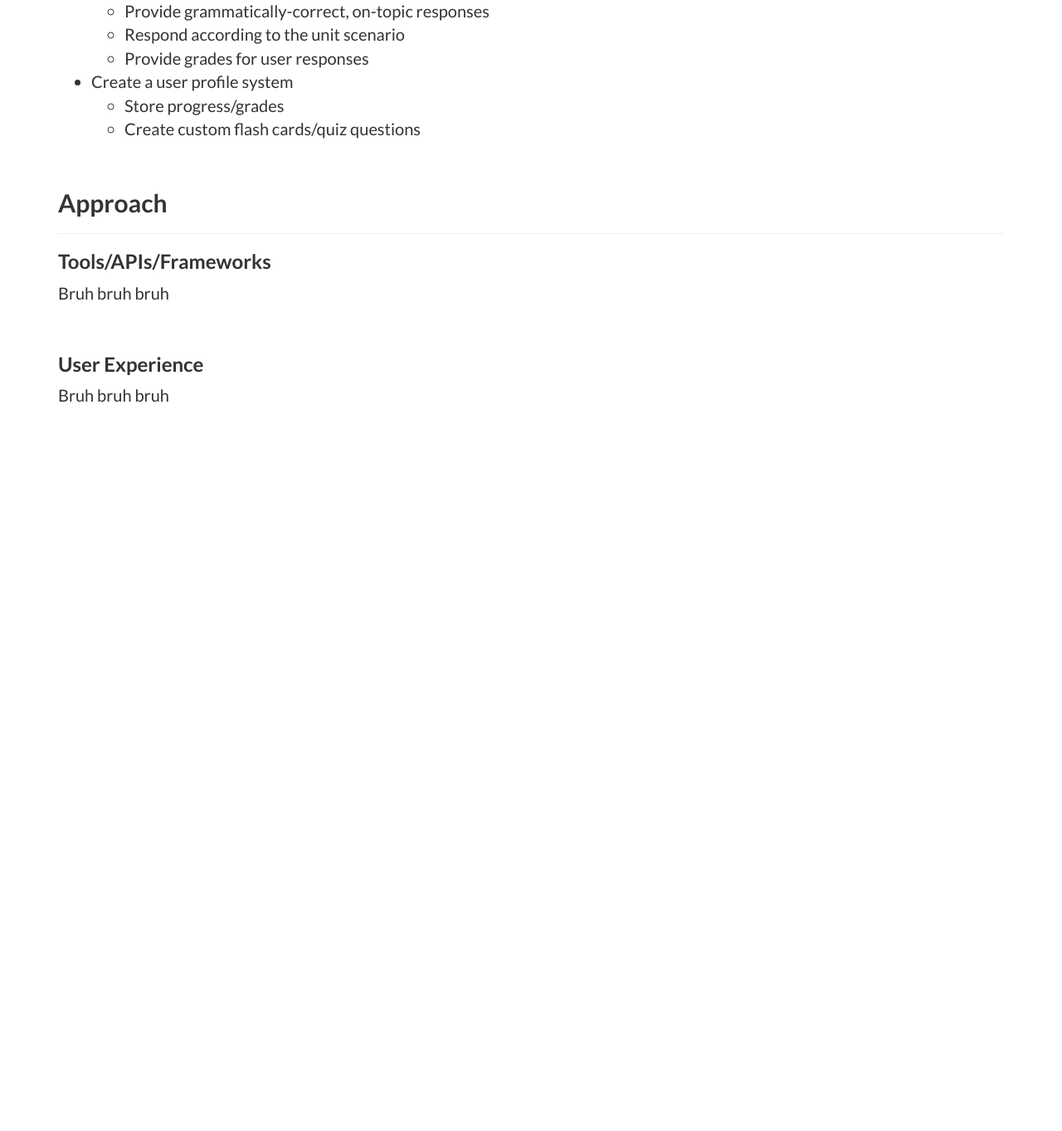
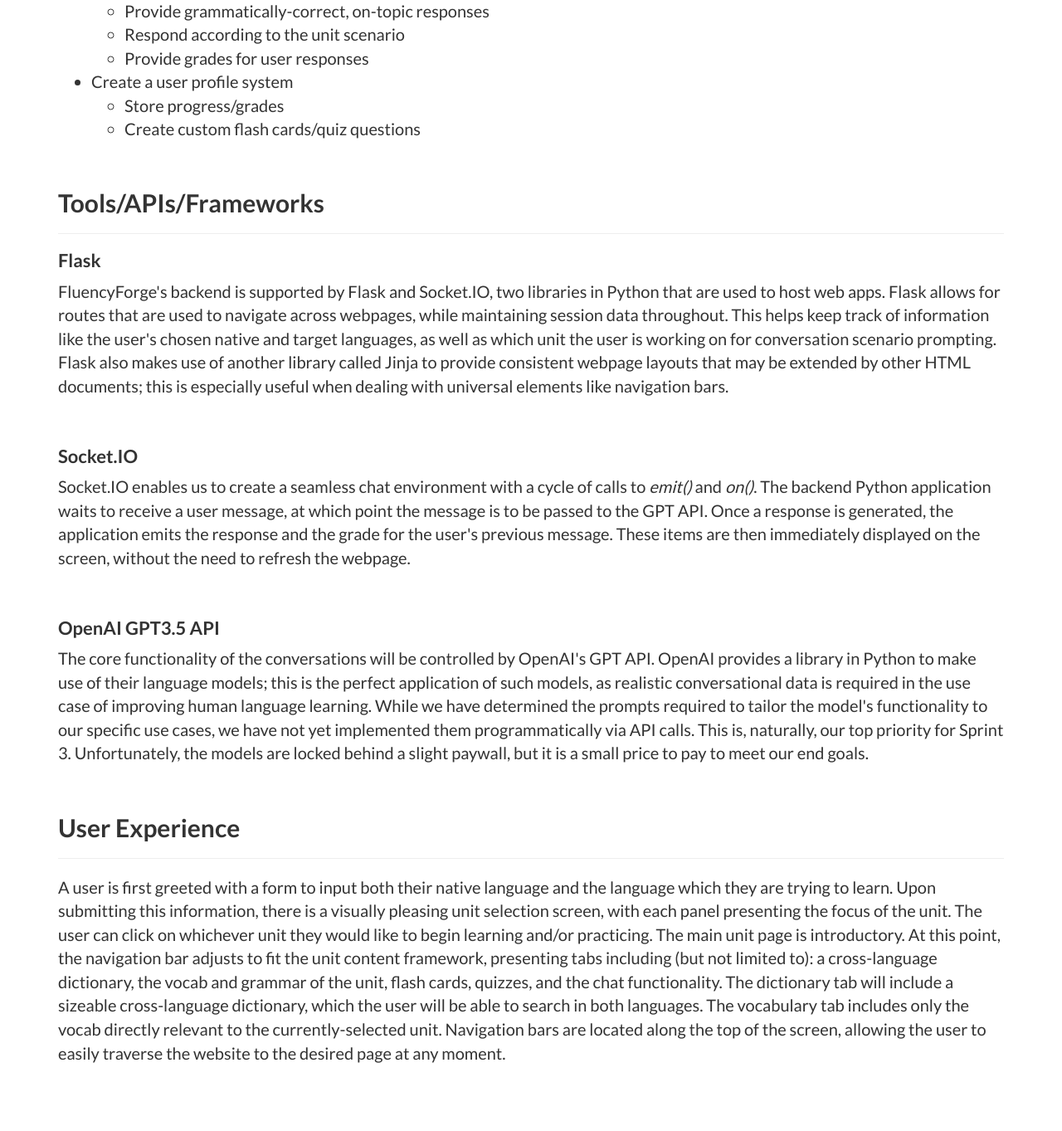
Before and after one commit to esschillinger/capstone, a Flask app: page /about in a window 1280 px wide. Shown: the part 882-2245 px from the top of the page at 83% size. Before the commit the page ends 1367 px from the top, so only its background shows below. Run offline with Flask 3, Linux system fonts and the light colour scheme; the visitor is signed in with stand-in values (Sample User, id 1); some libraries are stand-ins or nearby versions; some web fonts are replaced.

Commit message:
updated about page

```diff
--- a/src/static/js/units/cardunit2.json
+++ b/src/static/js/units/cardunit2.json
@@ -632,7 +632,7 @@
     "Type": "subjectless",
     "Front": "нельзя",
     "Back": "it is not permitted"
-  }
+  },
   {
     "Type": "phrase",
     "Front": "Во-первых..., Во-вторых...",
--- a/src/templates/about.html
+++ b/src/templates/about.html
@@ -91,26 +91,62 @@
     <br>
     <h2>
         <b>
-            Approach
+            Tools/APIs/Frameworks
         </b>
     </h2>
     <hr>
-    <h3>
+    <h3 style="font-size: 22px;">
         <b>
-            Tools/APIs/Frameworks
+            Flask
         </b>
     </h3>
     <p>
-        Bruh bruh bruh
+        FluencyForge's backend is supported by Flask and Socket.IO, two libraries in Python that are used to host web apps.
+        Flask allows for routes that are used to navigate across webpages, while maintaining session data throughout.
+        This helps keep track of information like the user's chosen native and target languages, as well as which unit the user is working on for conversation scenario prompting.
+        Flask also makes use of another library called Jinja to provide consistent webpage layouts that may be extended by other HTML documents; this is especially useful when dealing with universal elements like navigation bars.
     </p>
     <br>
-    <h3>
+    <h3 style="font-size: 22px;">
+        <b>
+            Socket.IO
+        </b>
+    </h3>
+    <p>
+        Socket.IO enables us to create a seamless chat environment with a cycle of calls to <em>emit()</em> and <em>on()</em>.
+        The backend Python application waits to receive a user message, at which point the message is to be passed to the GPT API.
+        Once a response is generated, the application emits the response and the grade for the user's previous message.
+        These items are then immediately displayed on the screen, without the need to refresh the webpage.
+    </p>
+    <br>
+    <h3 style="font-size: 22px;">
+        <b>
+            OpenAI GPT3.5 API
+        </b>
+    </h3>
+    <p>
+        The core functionality of the conversations will be controlled by OpenAI's GPT API.
+        OpenAI provides a library in Python to make use of their language models; this is the perfect application of such models, as realistic conversational data is required in the use case of improving human language learning.
+        While we have determined the prompts required to tailor the model's functionality to our specific use cases, we have not yet implemented them programmatically via API calls.
+        This is, naturally, our top priority for Sprint 3.
+        Unfortunately, the models are locked behind a slight paywall, but it is a small price to pay to meet our end goals.
+    </p>
+    <br>
+    <h2>
         <b>
             User Experience
         </b>
-    </h3>
+    </h2>
+    <hr>
     <p style="margin-bottom: 7%;">
-        Bruh bruh bruh
+        A user is first greeted with a form to input both their native language and the language which they are trying to learn.
+        Upon submitting this information, there is a visually pleasing unit selection screen, with each panel presenting the focus of the unit.
+        The user can click on whichever unit they would like to begin learning and/or practicing.
+        The main unit page is introductory.
+        At this point, the navigation bar adjusts to fit the unit content framework, presenting tabs including (but not limited to): a cross-language dictionary, the vocab and grammar of the unit, flash cards, quizzes, and the chat functionality.
+        The dictionary tab will include a sizeable cross-language dictionary, which the user will be able to search in both languages.
+        The vocabulary tab includes only the vocab directly relevant to the currently-selected unit.
+        Navigation bars are located along the top of the screen, allowing the user to easily traverse the website to the desired page at any moment.
     </p>
 
 
```
